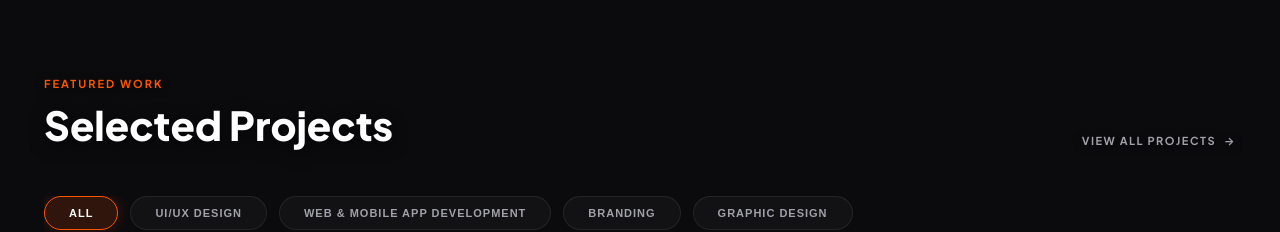
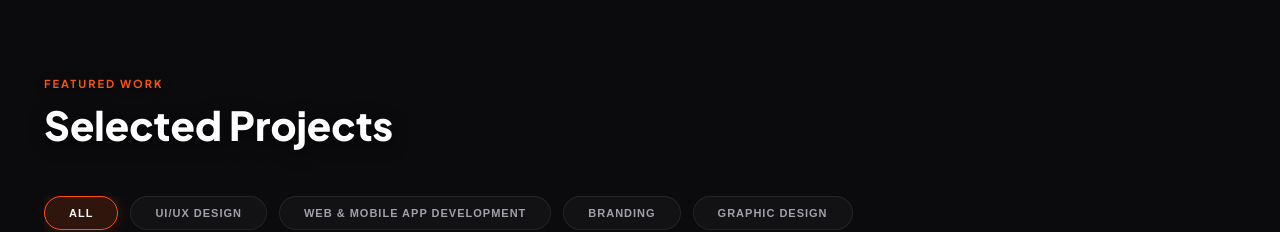
Before and after one commit to ChamilSachintha/chamil-sachintha, a website built with Vite: page index.html in a window 1280 px wide. Shown: the part 3500-3732 px from the top of the page. Built offline with nearby package versions, Linux system fonts and the light colour scheme; some packages are replaced by stand-ins of ours.

Commit message:
feat: remove view all projects link from projects section header

```diff
--- a/index.html
+++ b/index.html
@@ -465,7 +465,6 @@
                 <span class="section-tag">FEATURED WORK</span>
                 <h2 class="section-title">Selected Projects</h2>
               </div>
-              <a href="#work" class="link-more">VIEW ALL PROJECTS <span class="arrow">&rarr;</span></a>
             </div>
 
             <!-- Project Filters -->
```
